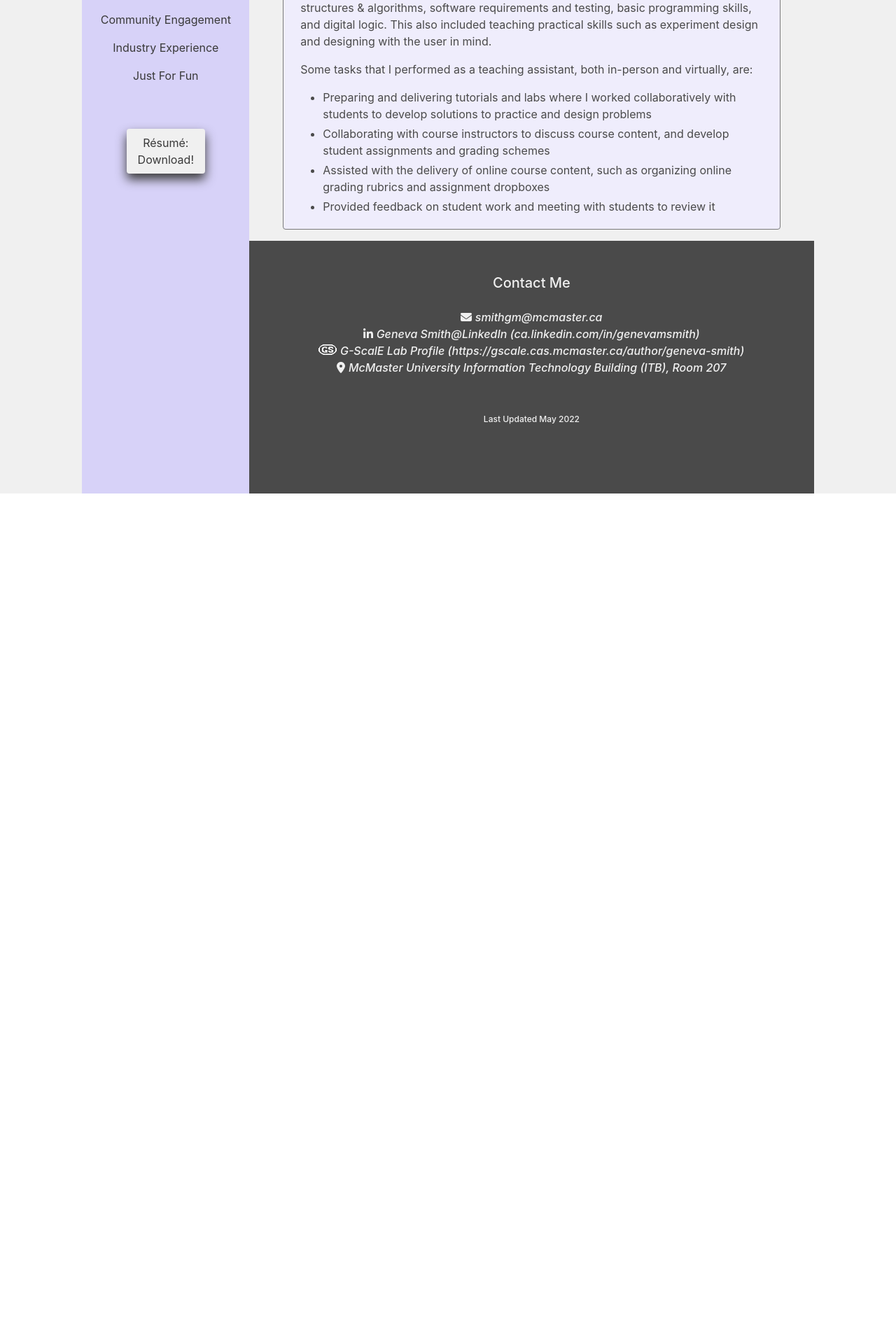
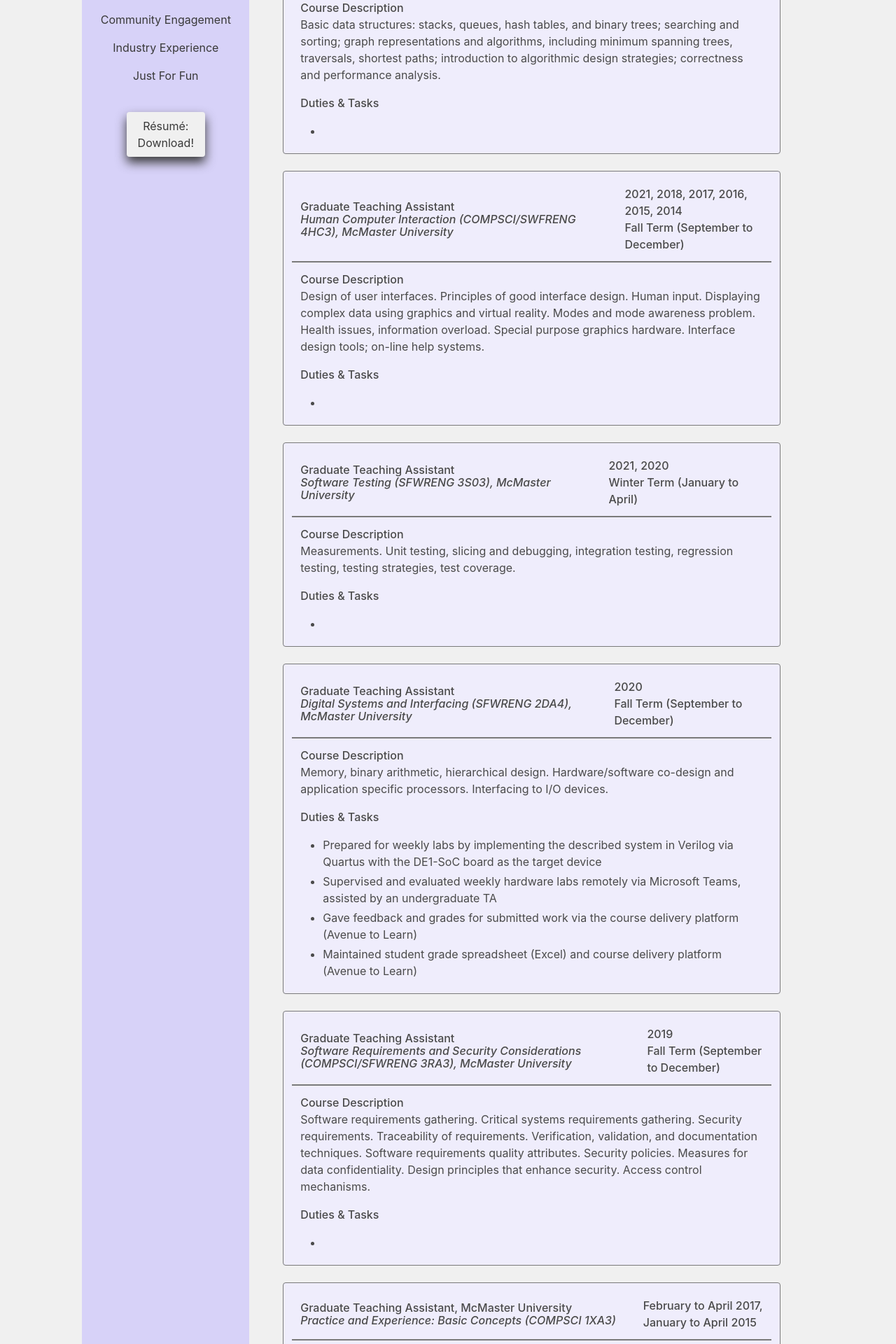
Before and after one commit to GenevaS/website, a Next.js app: page /teaching in a window 1280 px wide. Shown: the part 240-2160 px from the top of the page at 70% size. Before the commit the page ends 945 px from the top, so only its background shows below. Built offline with nearby package versions, Linux system fonts and the light colour scheme; some icons are missing.

Commit message:
Updating teaching content; changing spacing in navbar and footer

```diff
--- a/components/footer.js
+++ b/components/footer.js
@@ -35,7 +35,7 @@ function Footer() {
     <footer className='footer
                        is-flex is-flex-direction-column
                        is-justify-content-space-between
-                       mt-4 has-text-centered
+                       mt-5 has-text-centered
                        has-text-grey-lighter has-background-grey-dark'>
       <div>
         <h1 className='subtitle has-text-weight-medium has-text-grey-lighter'>Contact Me</h1>
--- a/components/navbar.js
+++ b/components/navbar.js
@@ -70,7 +70,7 @@ function NavBar(  ) {
             {IsActiveLink(funStuff, funAddress)}
 
             <div className='navbar-item is-justify-content-center'>
-                <a download href="GSmith_Resume_May2022.pdf" className='button downloadbutton mt-6 mb-5' tabIndex={0}>
+                <a download href="GSmith_Resume_May2022.pdf" className='button downloadbutton my-5' tabIndex={0}>
                     Résumé:<br/> Download!
                 </a>
             </div>
--- a/pages/teaching.js
+++ b/pages/teaching.js
@@ -33,44 +33,229 @@ export default function Teaching( ) {
                 <div className="tile is-vertical">
                   <div className="tile">
                     <div className="tile is-parent is-vertical">
+
                       <InfoTile tileTitle={
                           <p className='has-text-weight-medium px-3'>
-
+                            Graduate Teaching Assistant
+                            <br></br>
+                            <i>Data Structures and Algorithms (COMPSCI 2C03), McMaster University</i>
+                          </p>
+                        }
+                        tileLink={
+                          <p className='has-text-weight-medium px-3'>
+                            2022, 2018, 2016
+                            <br></br>
+                            Winter Term (January to April)
                           </p>
                         }
                         pictureSrc={null}
                         pictureAlt=""
                         lighter>
-                          <div className='content'>
+                          <div className='content is-flex is-flex-direction-column is-align-self-flex-start'>
+                            <span className='has-text-weight-medium'>Course Description</span>
                             <p>
-                              I have been a teaching assistant for a number of years, which has allowed me to
-                              develop my teaching skills, as well as course content and delivery. I have
-                              taught undergraduate students topics in human-computer interactions, fundamental
-                              data structures & algorithms, software requirements and testing, basic programming
-                              skills, and digital logic. This also included teaching practical skills such as
-                              experiment design and designing with the user in mind.
+                              Basic data structures: stacks, queues, hash tables, and binary trees; searching and
+                              sorting; graph representations and algorithms, including minimum spanning trees,
+                              traversals, shortest paths; introduction to algorithmic design strategies; correctness
+                              and performance analysis.
                             </p>
 
-                            <p>
-                              Some tasks that I performed as a teaching assistant, both in-person and virtually, are:
+                            <span className='has-text-weight-medium'>Duties & Tasks</span>
                             <ul>
                               <li>
-                                  Preparing and delivering tutorials and labs where I worked collaboratively with
-                                  students to develop solutions to practice and design problems
+
                               </li>
+                            </ul>
+                          </div>
+                      </InfoTile>
+
+                      <InfoTile tileTitle={
+                          <p className='has-text-weight-medium px-3'>
+                            Graduate Teaching Assistant
+                            <br></br>
+                            <i>Human Computer Interaction (COMPSCI/SWFRENG 4HC3), McMaster University</i>
+                          </p>
+                        }
+                        tileLink={
+                          <p className='has-text-weight-medium px-3'>
+                            2021, 2018, 2017, 2016, 2015, 2014
+                            <br></br>
+                            Fall Term (September to December)
+                          </p>
+                        }
+                        pictureSrc={null}
+                        pictureAlt=""
+                        lighter>
+                          <div className='content is-flex is-flex-direction-column is-align-self-flex-start'>
+                            <span className='has-text-weight-medium'>Course Description</span>
+                            <p>
+                              Design of user interfaces. Principles of good interface design. Human input.
+                              Displaying complex data using graphics and virtual reality. Modes and mode awareness
+                              problem. Health issues, information overload. Special purpose graphics hardware.
+                              Interface design tools; on-line help systems.
+                            </p>
+
+                            <span className='has-text-weight-medium'>Duties & Tasks</span>
+                            <ul>
+                              <li>
+
+                              </li>
+                            </ul>
+                          </div>
+                      </InfoTile>
+
+                      <InfoTile tileTitle={
+                          <p className='has-text-weight-medium px-3'>
+                            Graduate Teaching Assistant
+                            <br></br>
+                            <i>Software Testing (SFWRENG 3S03), McMaster University</i>
+                          </p>
+                        }
+                        tileLink={
+                          <p className='has-text-weight-medium px-3'>
+                            2021, 2020
+                            <br></br>
+                            Winter Term (January to April)
+                          </p>
+                        }
+                        pictureSrc={null}
+                        pictureAlt=""
+                        lighter>
+                          <div className='content is-flex is-flex-direction-column is-align-self-flex-start'>
+                            <span className='has-text-weight-medium'>Course Description</span>
+                            <p>
+                              Measurements. Unit testing, slicing and debugging, integration testing,
+                              regression testing, testing strategies, test coverage.
+                            </p>
+
+                            <span className='has-text-weight-medium'>Duties & Tasks</span>
+                            <ul>
+                              <li>
+
+                              </li>
+                            </ul>
+                          </div>
+                      </InfoTile>
+
+                      <InfoTile tileTitle={
+                          <p className='has-text-weight-medium px-3'>
+                            Graduate Teaching Assistant
+                            <br></br>
+                            <i>Digital Systems and Interfacing (SFWRENG 2DA4), McMaster University</i>
+                          </p>
+                        }
+                        tileLink={
+                          <p className='has-text-weight-medium px-3'>
+                            2020
+                            <br></br>
+                            Fall Term (September to December)
+                          </p>
+                        }
+                        pictureSrc={null}
+                        pictureAlt=""
+                        lighter>
+                          <div className='content is-flex is-flex-direction-column is-align-self-flex-start'>
+                            <span className='has-text-weight-medium'>Course Description</span>
+                            <p>
+                              Memory, binary arithmetic, hierarchical design. Hardware/software co-design
+                              and application specific processors. Interfacing to I/O devices.
+                            </p>
+
+                            <span className='has-text-weight-medium'>Duties & Tasks</span>
+                            <ul>
+                              <li>
+                                Prepared for weekly labs by implementing the described system in
+                                Verilog via Quartus with the DE1-SoC board as the target device
+                              </li>
+                              <li>
+                                Supervised and evaluated weekly hardware labs remotely via Microsoft
+                                Teams, assisted by an undergraduate TA
+                              </li>
+                              <li>
+                                Gave feedback and grades for submitted work via the course delivery
+                                platform (Avenue to Learn)
+                              </li>
+                              <li>
+                                Maintained student grade spreadsheet (Excel) and course delivery
+                                platform (Avenue to Learn)
+                              </li>
+                            </ul>
+                          </div>
+                      </InfoTile>
+
+                      <InfoTile tileTitle={
+                          <p className='has-text-weight-medium px-3'>
+                            Graduate Teaching Assistant
+                            <br></br>
+                            <i>Software Requirements and Security Considerations (COMPSCI/SFWRENG 3RA3), McMaster University</i>
+                          </p>
+                        }
+                        tileLink={
+                          <p className='has-text-weight-medium px-3'>
+                            2019
+                            <br></br>
+                            Fall Term (September to December)
+                          </p>
+                        }
+                        pictureSrc={null}
+                        pictureAlt=""
+                        lighter>
+                          <div className='content is-flex is-flex-direction-column is-align-self-flex-start'>
+                            <span className='has-text-weight-medium'>Course Description</span>
+                            <p>
+                              Software requirements gathering. Critical systems requirements gathering. Security
+                              requirements. Traceability of requirements. Verification, validation, and
+                              documentation techniques. Software requirements quality attributes. Security policies.
+                              Measures for data confidentiality. Design principles that enhance security. Access
+                              control mechanisms.
+                            </p>
+
+                            <span className='has-text-weight-medium'>Duties & Tasks</span>
+                            <ul>
+                              <li>
+
+                              </li>
+                            </ul>
+                          </div>
+                      </InfoTile>
+
+                      <InfoTile tileTitle={
+                          <p className='has-text-weight-medium px-3'>
+                            Graduate Teaching Assistant, McMaster University
+                            <br></br>
+                            <i>Practice and Experience: Basic Concepts (COMPSCI 1XA3)</i>
+                          </p>
+                        }
+                        tileLink={
+                          <p className='has-text-weight-medium px-3'>
+                            February to April 2017,
+                            <br></br>
+                            January to April 2015
+                          </p>
+                        }
+                        pictureSrc={null}
+                        pictureAlt=""
+                        lighter>
+                          <div className='content is-flex is-flex-direction-column is-align-self-flex-start'>
+                            <span className='has-text-weight-medium'>Course Description</span>
+                            <p>
+                              Practical experience with implementing basic CS concepts such as data representation,
+                              recursion, computer architecture, concurrency. Hands-on application of CS concepts
+                              to formulating, analyzing, and solving problems.
+                            </p>
+
+                            <span className='has-text-weight-medium'>Duties & Tasks</span>
+                            <ul>
                               <li>
                                 Collaborating with course instructors to discuss course content, and develop student
                                 assignments and grading schemes
                               </li>
+
                               <li>
-                                  Assisted with the delivery of online course content, such as organizing online
-                                  grading rubrics and assignment dropboxes
+
                               </li>
-                                <li>
-                                  Provided feedback on student work and meeting with students to review it
-                                </li>
+
                             </ul>
-                            </p>
                           </div>
                       </InfoTile>
                     </div>
--- a/styles/global.scss
+++ b/styles/global.scss
@@ -26,6 +26,8 @@ $navbar-item-active-background-color : $grey-lighter;
 
 $button-color : $grey-darker;
 $button-background-color : $grey-lighter;
+
+$footer-padding : 3rem 1.5rem 3rem;
 
 .button, .downloadbutton {
     padding-top : 2rem !important;
```
Lines whose indentation alone changed are shown as unchanged.
